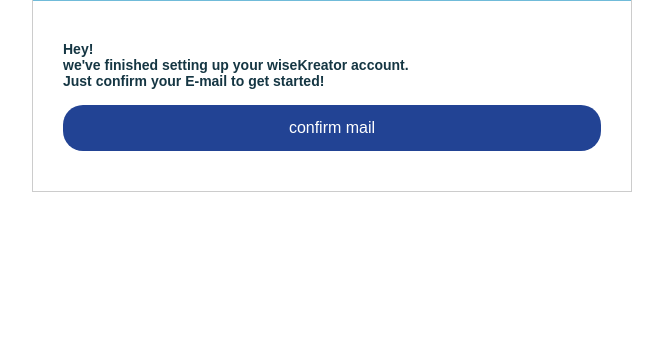
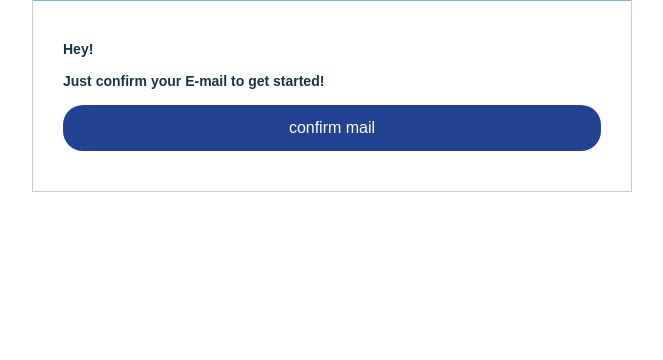
Before and after one commit to prashantpandey9/EMAILsender, a Django app: template templates/mail.html in a window 1280 px wide. Shown: the part 342-702 px from the top of the page, without its empty margins (308-971 px from the left). Run offline with Django 3.2, Linux system fonts and the light colour scheme; the template is opened without the code that fills it, so the values that code supplies are empty.

Commit message:
Update mail.html

```diff
--- a/templates/mail.html
+++ b/templates/mail.html
@@ -8,7 +8,7 @@
 <table align="center" border="0" cellpadding="0" cellspacing="0" width="600" style="border: 1px solid #cccccc; border-collapse: collapse;">
 <tr>
 <td align="center" bgcolor="#70bbd9" style="padding: 40px 0 30px 0; color: #153643; font-size: 28px; font-weight: bold; font-family: Arial, sans-serif;">
-<img src="https://wkv2cdn.s3.ap-south-1.amazonaws.com/Web+1920+%E2%80%93+1.png" alt="" width="300" height="230" style="display: block;" />
+<img src="" alt="" width="300" height="230" style="display: block;" />
 <center>You are ready to go!</center>
 </td>
 </tr>
@@ -18,7 +18,7 @@
 <tr>
 <td style="color: #153643; font-family: Arial, sans-serif; font-size: 14px;">
 <b>Hey!</b><br>
-<b>we've finished setting up your wiseKreator account.</b><br>
+<b></b><br>
 <b>Just confirm your E-mail to get started!</b><br><br>
 <center><button style="
 background-color: #224394;
@@ -30,7 +30,7 @@
 cursor: pointer;
 text-align: center;
 border-radius: 20px;"
-type="button"><a href="https://www.wisekreator.com/confirm-mail/{{profile}}" style="text-decoration:none ;color:white;">confirm mail</a></button></center>
+type="button"><a href="" style="text-decoration:none ;color:white;">confirm mail</a></button></center>
 </td>
 </tr>
 </table>
```
